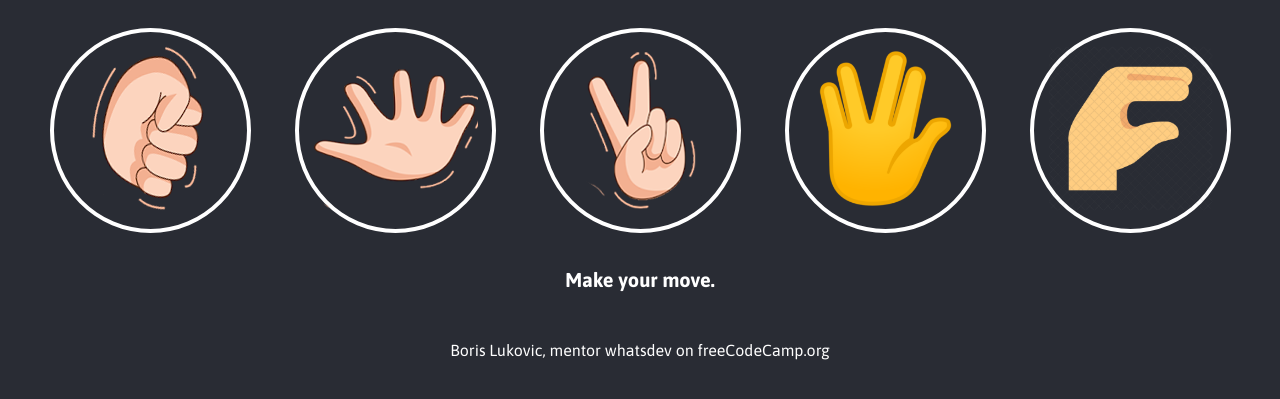
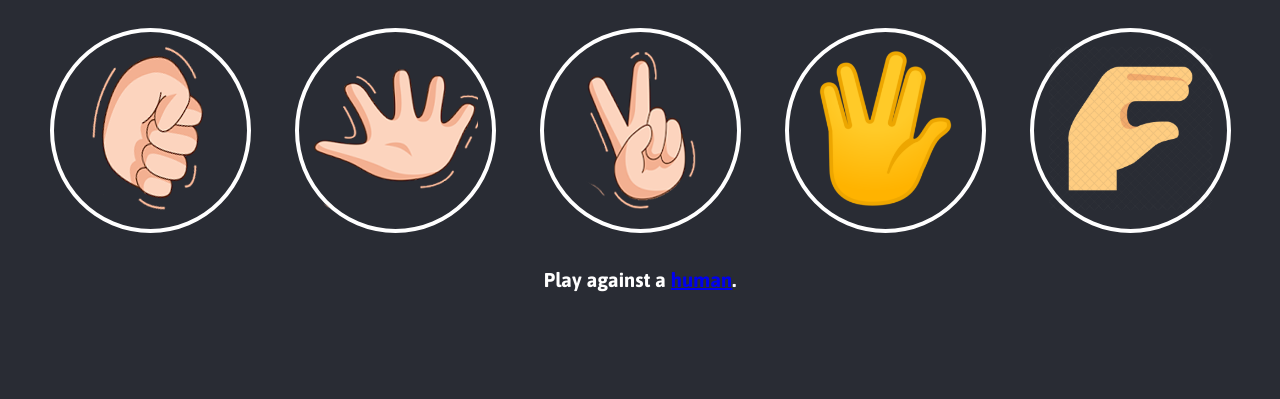
Before and after one commit to Sumo99/rock-paper-scissors, a plain HTML site: page index.html in a window 1280 px wide. Shown: the part 273-672 px from the top of the page. Drawn offline with Linux system fonts and the light colour scheme.

Commit message:
Update index.html

```diff
--- a/index.html
+++ b/index.html
@@ -7,7 +7,7 @@
     <meta http-equiv="X-UA-Compatible" content="ie=edge">
     <link rel="stylesheet" href="style.css">
     <link href="https://fonts.googleapis.com/css?family=Asap:400,500,700" rel="stylesheet">
-    <title>Rock Paper Scissors</title>
+    <title>Spock Paper Scissors</title>
 </head>
 
 <body>
@@ -41,8 +41,10 @@
             <img src="images/lizard-hand-gesture-568532.png" alt="" height="165" width="165"> </div>
     </div>
     <script src="app.js"></script>
-    <p id="action-message">Make your move.</p>
-    <p id="author">Boris Lukovic, mentor whatsdev on freeCodeCamp.org</p>
+    <div class="modifiers">
+
+    </div>
+    <p id="action-message">Play against a <a href="human.html">human</a>.</p>
 </body>
 
 </html>
```
